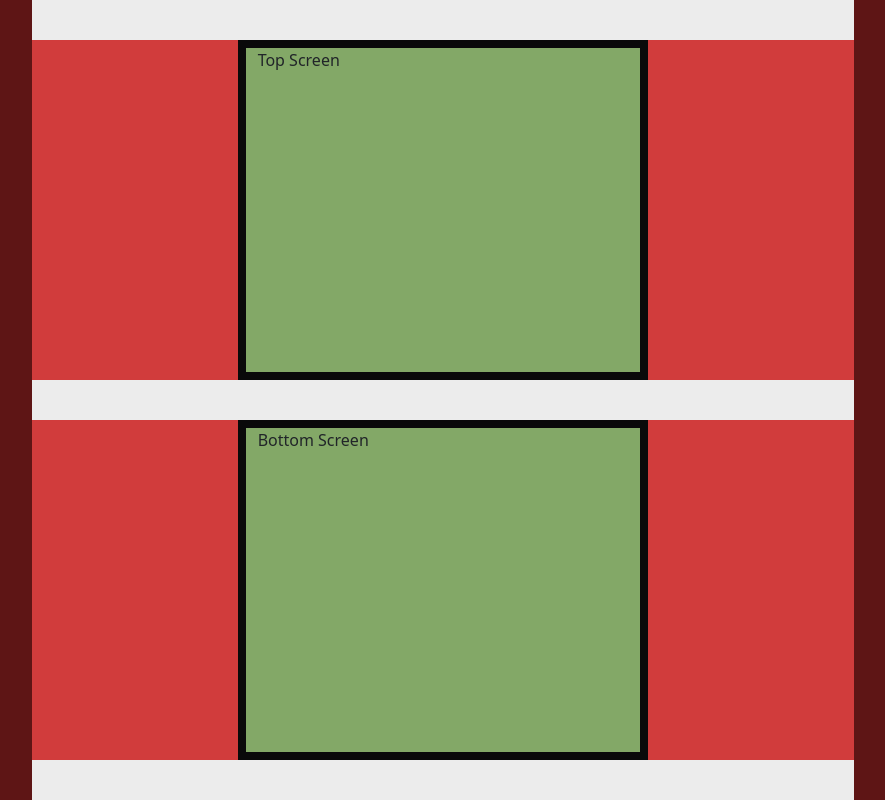
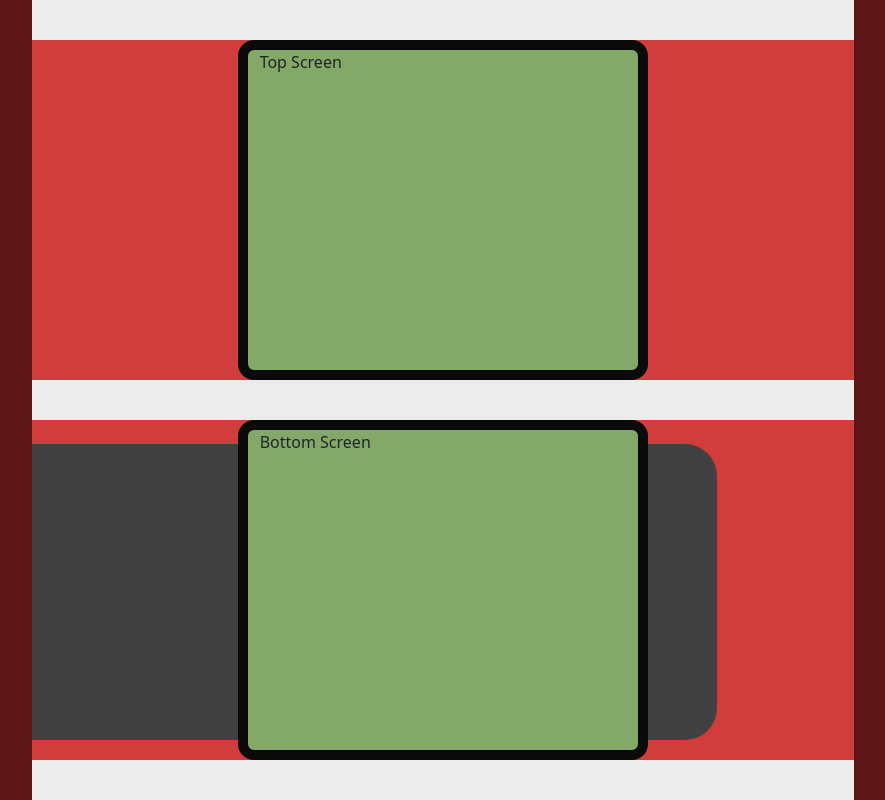
Before and after one commit to Dardo4002/Ultra-pokedex-4-GEN, a plain HTML site: page index.html in a window 1280 px wide. Shown: the whole page, without its empty margins (197-1082 px from the left). Drawn offline with nearby package versions, Linux system fonts and the light colour scheme.

Commit message:
Implementación inicio decoración abajo

```diff
--- a/CSS/styles.css
+++ b/CSS/styles.css
@@ -3,6 +3,7 @@
     --red: rgb(209, 60, 60);
     /* Cambiar el de abajo a uno mejor */
     --dark-red: rgb(94, 21, 21);
+
     --silver: rgb(236, 236, 236);
     --coal: rgb(65, 65, 65);
     --outline: rgb(10, 10, 10);
@@ -35,18 +36,26 @@ body.bg-white {
 .page-side {
     background-color: var(--red);
     height: 100%;
+
+    margin: 0px;
+    gap: 0px;
+    padding: 0px;
 }
 
 .page-top-down{
     background-color: var(--silver);
     height: 5vh;
+
+    margin: 0px;
+    gap: 0px;
+    padding: 0px;
 }
 
 /* Decoraciones orizontales de dentro*/
 .page-internal{
     background-color: var(--silver);
     height: 5vh;
-    width: 100vw;
+    width: 100%;
 }
 
 /* Contenedor de pantallas y decoraciones */
@@ -57,7 +66,7 @@ body.bg-white {
 
 /* DS */
 .DS-console {
-    background-color: var(--silver);
+    background-color: var(--red);
     height: 42.5vh;
     margin: 0px;
     padding: 0px;
@@ -72,9 +81,36 @@ body span.DS-effect {
 }
 
 
+/* PANTALLA ABAJO DECORACION IZQUIERDA */
+
+/* Parte arriba y abajo cruceta */
+.up-down-cross{
+    background-color: var(--red);
+    height: 3vh;
+}
+
+/* zona cruceta */
+.gray-left{
+    background-color: var(--coal);
+    height: 37vh;
+    width: 110%;
+}
+
+
+/* PANTALLA ABAJO DECORACION DERECHA */
+.heigth{
+    height: 10vh;
+}
+
+.gray-rigth{
+    background-color: var(--coal);
+    height: 37vh;
+    margin-top: 3vh;
+}
+
 /* Pantallas */
 body section.screen {
     background-color: var(--screen-hue);
-    border: 8px solid var(--outline);
+    border: 10px solid var(--outline);
     height: 100%;
 }
--- a/index.html
+++ b/index.html
@@ -39,7 +39,7 @@
                     <div class="page-side col-3"></div>
 
                     <!-- Pantalla 1 -->
-                    <section class="screen col-6">
+                    <section class="screen col-6 rounded-4">
                             <!-- <div id="poke-cont" class="row justify-content-center">
                                 <div class="spinner-border text-primary" role="status">
                                     <span class="visually-hidden">Loading...</span>
@@ -58,10 +58,23 @@
                 <div class="DS-console col-12 row">
 
                     <!-- Decoraciones laterales 1 -->
-                    <div class="page-side col-3"></div>
+                    <div class="page-side col-3">
+
+                        <!-- Parte arriba -->
+                        <div class="col-12 up-down-cross"></div>
+
+                        <!-- Gris del centro con la cruceta -->
+                         <div class="col-12 gray-left">
+                            <!-- Aquí va la cruz (ayuda D:) -->
+                         </div>
+
+                        <!-- Parte abajo -->
+                        <div class="col-12 up-down-cross"></div>
+
+                    </div>
 
                     <!-- Pantalla 2 -->
-                    <section class="screen col-6">
+                    <section class="screen col-6 rounded-4">
                         <!-- <div id="poke-cont" class="row justify-content-center">
                             <div class="spinner-border text-primary" role="status">
                                 <span class="visually-hidden">Loading...</span>
@@ -70,7 +83,11 @@
                     </section>
 
                     <!-- Decoraciones laterales 2 -->
-                    <div class="page-side col-3"></div>
+                    <div class="page-side col-3 row">
+                        <div class="col-4 heigth gray-rigth rounded-end-5"></div>
+                        <div class="col-4 heigth"></div>
+                        <div class="col-4 heigth"></div>
+                    </div>
 
                 </div>
 
```
